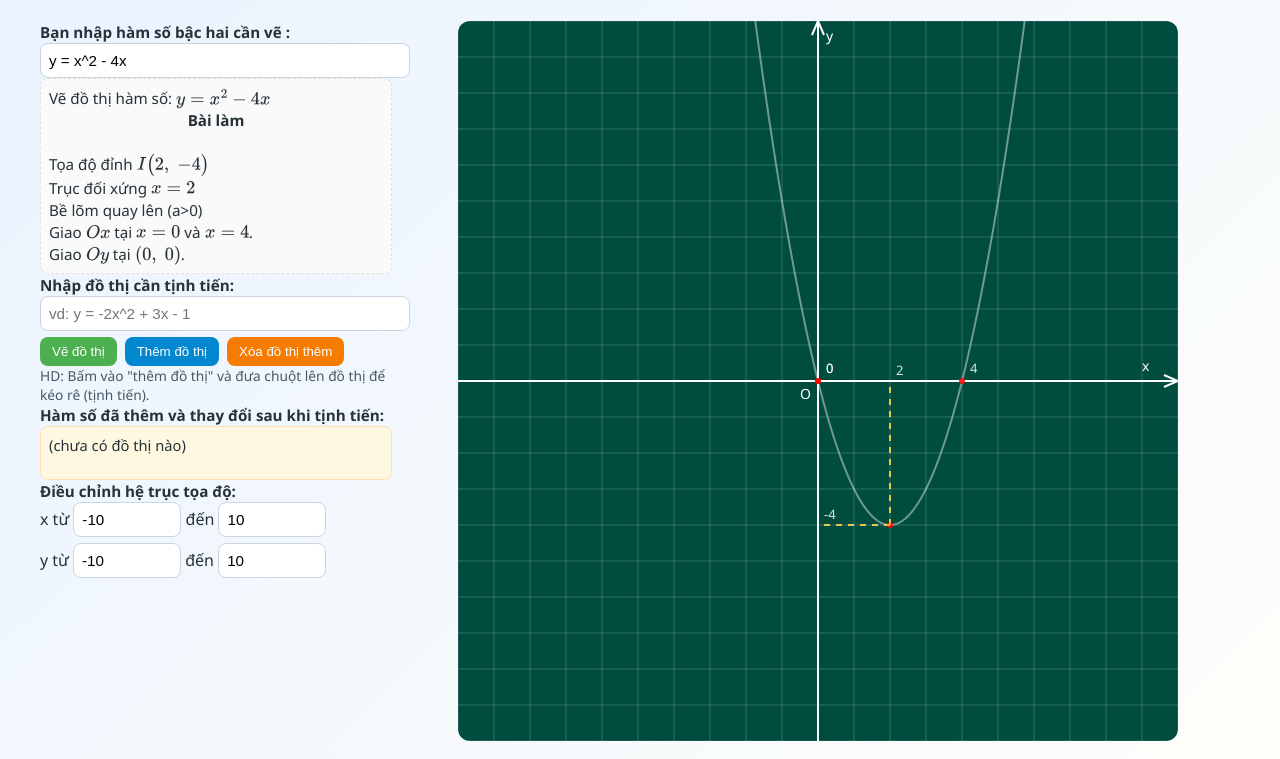
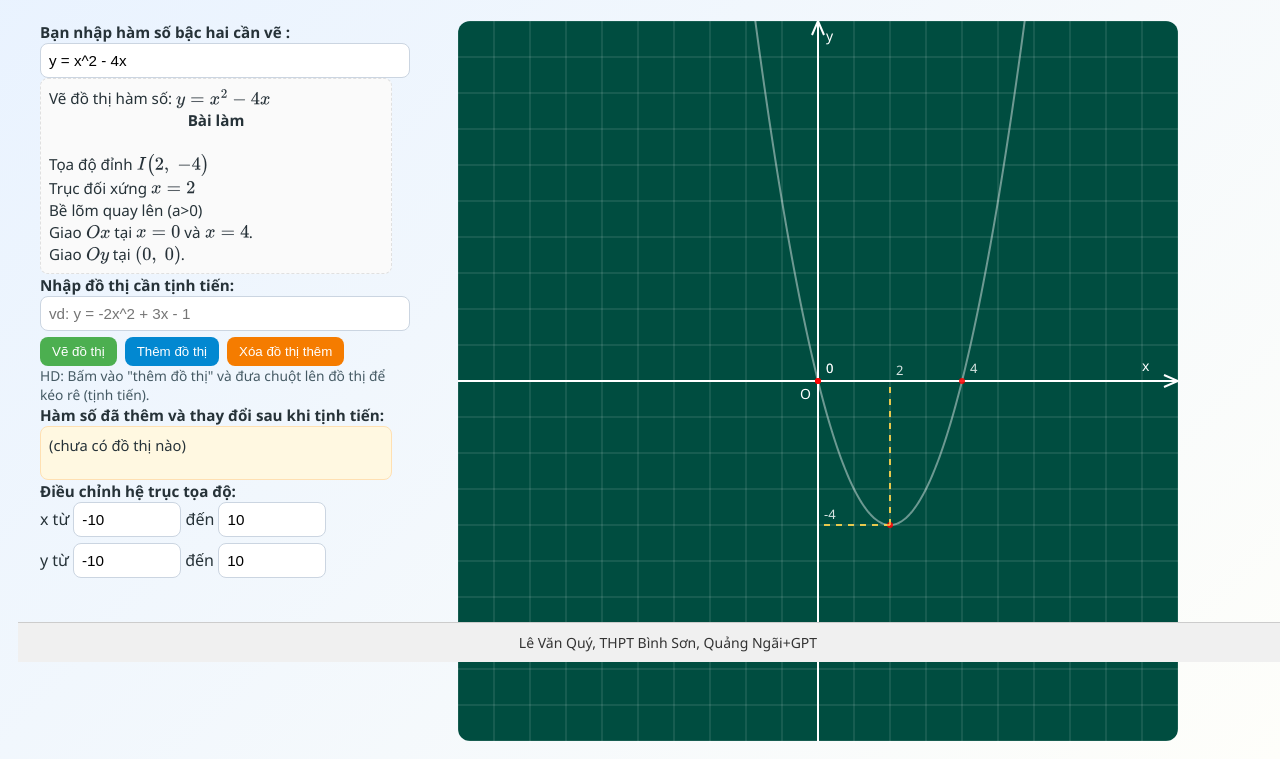
Before and after one commit to levanquybson/dothihsbachaitinhtiendothi, a plain HTML site: page index.html in a window 1280 px wide. Shown: the part 138-897 px from the top of the page. Drawn offline with nearby package versions, Linux system fonts and the light colour scheme.

Commit message:
Update index.html

```diff
--- a/index.html
+++ b/index.html
@@ -74,6 +74,23 @@ canvas{
 
 }
 
+ footer {
+      position: fixed;
+      bottom: 0;
+      width: 100%;
+      text-align: center;
+      padding: 10px;
+      font-size: 14px;
+      background: #f0f0f0;
+      color: #333;
+      border-top: 1px solid #ccc;
+
+      /* chống copy / bôi đen */
+      user-select: none;
+      -webkit-user-select: none;
+      -moz-user-select: none;
+      -ms-user-select: none;
+    }
 
 
 </style>
@@ -603,5 +620,29 @@ funcListBox.addEventListener('dblclick', ()=>{
   } else alert('Chọn đồ thị bằng cách click lên đồ thị trên canvas trước khi xóa (sau đó double-click danh sách để xóa).');
 });
 </script>
+  <meta charset="UTF-8">
+<footer id="copyright"></footer>
+
+<script>
+  // Base64 đúng (chữ Quý)
+  const b64Copyright = "TMOqIFbEg24gUXXDvSwgVEhQVCBCw6xuaCBTxqFuLCBRdeG6o25nIE5nw6NpK0dQVA==";
+
+  const bytes = Uint8Array.from(atob(b64Copyright), c => c.charCodeAt(0));
+  const text  = new TextDecoder("utf-8").decode(bytes);
+
+  // Kiểm tra nhanh trên console: phải in đúng "© 2025 Lê Văn Quý+GPT. All rights reserved."
+  console.log(text);
+
+  document.getElementById("copyright").textContent = text;
+
+  // (tuỳ chọn) chặn chuột phải & Ctrl+C như bạn đã làm
+  document.addEventListener("contextmenu", e => e.preventDefault());
+  document.addEventListener("keydown", e => {
+    if (e.ctrlKey && e.key.toLowerCase() === "c") {
+      e.preventDefault();
+      alert("!");
+    }
+  });
+</script>
 </body>
 </html>
```
